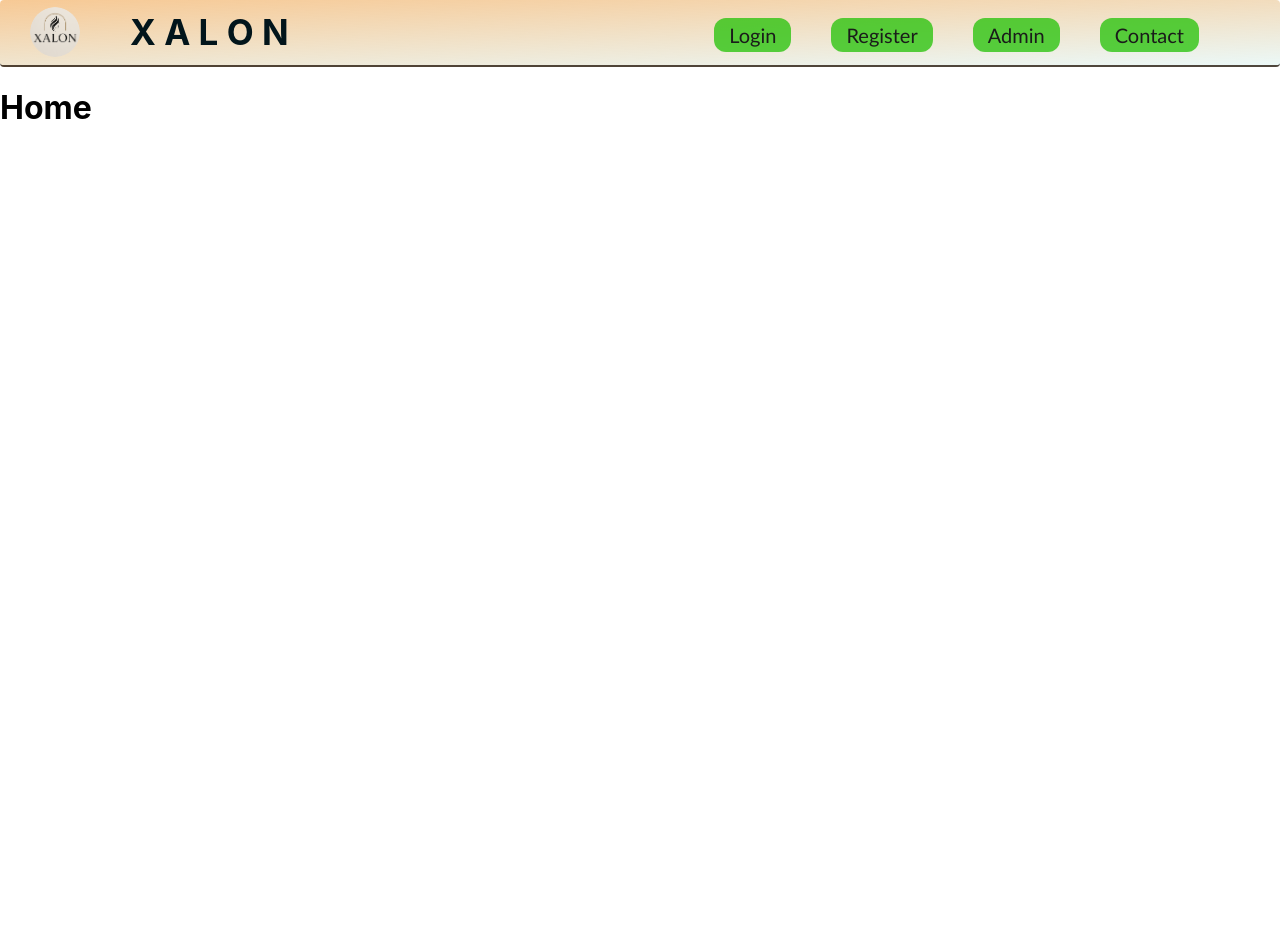
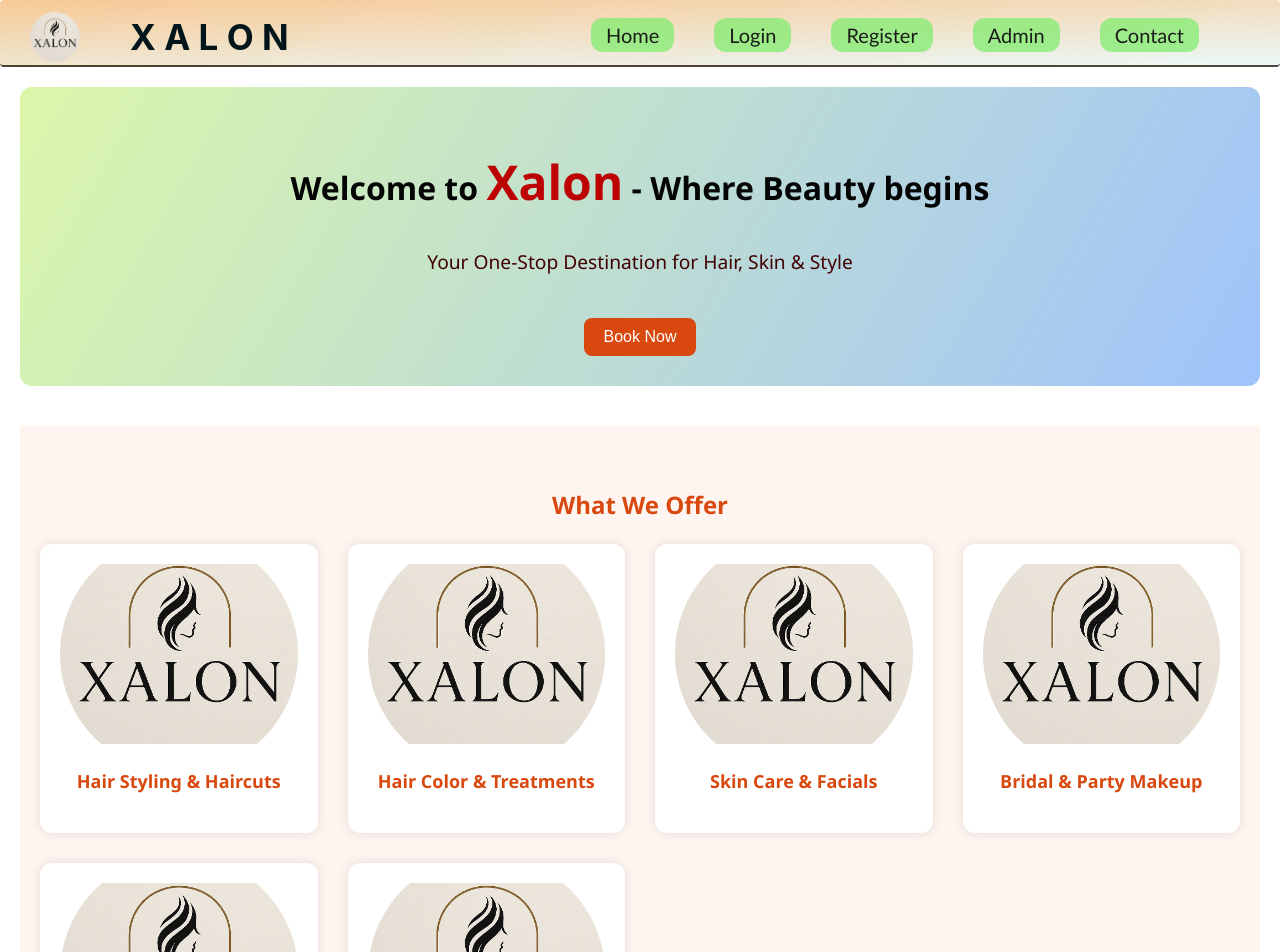
Before and after one commit to NITESH7KUMAR/Xalon, a React (Create React App) app: page / in a window 1280 px wide. Shown: the top 952 px of the page. Before the commit the page ends 800 px from the top, so only its background shows below. Built offline with nearby package versions, Linux system fonts and the light colour scheme.

Commit message:
home page setup

```diff
--- a/src/components/contact/contact.css
+++ b/src/components/contact/contact.css
@@ -2,6 +2,7 @@
 .contact {
     background: linear-gradient(to bottom, rgba(251, 247, 238, 0.518) 40%, rgba(248, 208, 248, 0.61) 50%, rgba(249, 220, 232, 0.63) 60%);
     color: white;
+    margin: 0px;
   }
 .contact {
     text-align: center;
--- a/src/components/home/home.css
+++ b/src/components/home/home.css
@@ -0,0 +1,98 @@
+.home{
+  font-family: 'Segoe UI',sans-serif;
+  padding: 20px;
+  line-height: 1.6;
+  color: #040404;
+  background-color:#fff;
+ }
+ .hero{
+  text-align: center;
+  background:linear-gradient(120deg,#dcf7aa, #9fc3fc);
+  padding: 30px 20px;
+  border-radius: 12px;
+ }
+ .hero h1{
+   font-size: 2.0em;
+ }
+ .hero p{
+   font-size: 1.2em;
+   color: #410101;
+   margin-bottom: 40px;
+ }
+ .brand{
+  color: #bc0202;
+  font-weight: bold;
+  font-size: 1.5em;
+ }
+ .services, .why-choose-us, .testimonials, .contact {
+  margin: 40px 0;
+}
+.services {
+  padding: 40px 20px;
+  background-color: #fff5f0;
+  text-align: center;
+}
+
+.services-grid {
+  display: grid;
+  grid-template-columns: repeat(auto-fit, minmax(250px, 1fr));
+  gap: 30px;
+  margin-top: 20px;
+}
+
+.service-card {
+  background: #fff;
+  border-radius: 12px;
+  box-shadow: 0 0 12px rgba(0,0,0,0.1);
+  padding: 20px;
+  transition: transform 0.3s ease;
+}
+
+.service-card:hover {
+  transform: translateY(-5px);
+  cursor: pointer;
+}
+
+.service-card img {
+  width: 100%;
+  height: 180px;
+  object-fit: cover;
+  border-radius: 8px;
+}
+
+.service-card h3 {
+  margin-top: 15px;
+  color: #d9480f;
+  font-size: 18px;
+}
+
+h2 {
+  color: #d9480f;
+  margin-bottom: 15px;
+}
+ul{
+  list-style: none;
+  padding: 0;
+}
+ul li {
+  margin-bottom: 10px;
+  font-size: 18px;
+}
+.testimonials blockquote {
+  font-style: italic;
+  margin: 15px 0;
+  border-left: 4px solid #fcb69f;
+  padding-left: 10px;
+}
+.book-btn {
+  background-color: #d9480f;
+  color: white;
+  padding: 10px 20px;
+  border: none;
+    border-radius: 8px;
+  cursor: pointer;
+  font-size: 16px;
+}
+.book-btn:hover {
+  background-color: #b43e0d;
+}
--- a/src/components/home/home.jsx
+++ b/src/components/home/home.jsx
@@ -1,7 +1,86 @@
-import React from 'react';
-function Home(){
-  return(
-    <h1>Home</h1>
+import React from "react";
+import "./home.css";
+import Footer from "../footer/footer";
+function Home() {
+  return (
+    <div className="home">
+      <section className="hero">
+        <h1>
+          Welcome to <span className="brand">Xalon</span> - Where Beauty begins
+        </h1>
+        <p>Your One-Stop Destination for Hair, Skin & Style</p>
+        <button className="book-btn">Book Now</button>
+      </section>
+
+      <section className="services">
+        <h2>What We Offer</h2>
+        <div className="services-grid">
+          <div className="service-card">
+            <img src="/assets/logo.png" alt="Hair Styling" />
+            <h3>Hair Styling & Haircuts</h3>
+          </div>
+          <div className="service-card">
+            <img src="/assets/logo.png" alt="Hair Color" />
+            <h3>Hair Color & Treatments</h3>
+          </div>
+          <div className="service-card">
+            <img src="/assets/logo.png" alt="Facials" />
+            <h3>Skin Care & Facials</h3>
+          </div>
+          <div className="service-card">
+            <img src="/assets/logo.png" alt="Makeup" />
+            <h3>Bridal & Party Makeup</h3>
+          </div>
+          <div className="service-card">
+            <img src="/assets/logo.png" alt="Manicure" />
+            <h3>Manicure & Pedicure</h3>
+          </div>
+          <div className="service-card">
+            <img src="/assets/logo.png" alt="Spa" />
+            <h3>Spa & Massage</h3>
+          </div>
+        </div>
+      </section>
+
+      <section className="why-choose-us">
+        <h2>Why Choose Us?</h2>
+        <ul>
+          <li>🏆 Certified Professionals</li>
+          <li>🛋️ Clean & Luxurious Ambience</li>
+          <li>💰 Affordable Packages</li>
+          <li>🌿 High-Quality Organic Products</li>
+          <li>📅 Online Booking Available</li>
+        </ul>
+      </section>
+
+      <section className="testimonials">
+        <h2>What Clients Say</h2>
+        <blockquote>
+          “The best salon experience I’ve ever had. Loved the ambience and
+          professionalism!”
+          <br />
+          <span>- Nitesh Kumar</span>
+        </blockquote>
+        <blockquote>
+          “I went for a haircut and came out with a new look and boosted
+          confidence!”
+          <br />
+          <span>- Sachin Bhanu</span>
+        </blockquote>
+      </section>
+
+      <section className="contact">
+        <h2>Visit Us Today!</h2>
+        <p>
+          Step into <strong>Xalon</strong> and step out as the best version of
+          yourself.
+        </p>
+        <p> LPU </p>
+        <p>📞 Call: 9876543210</p>
+        <button className="book-btn">Book Now</button>
+      </section>
+      <Footer />
+    </div>
   );
 }
 export default Home;
--- a/src/components/navbar/navbar.css
+++ b/src/components/navbar/navbar.css
@@ -52,7 +52,7 @@
   }
 
   .nav-links li {
-    background-color: rgba(37, 195, 9, 0.762);
+    background-color: rgba(132, 237, 113, 0.762);
     padding: 5px 15px;
     border-radius: 12px;
     transition: background-color 0.1s ease;
--- a/src/components/navbar/navbar.jsx
+++ b/src/components/navbar/navbar.jsx
@@ -11,6 +11,7 @@ function Navbar(){
         </div>
       <div className='logo1'>X A L O N</div>
    <ul class="nav-links">
+    <li class="nav-links1"><Link to="/Home">Home</Link></li>
     <li class="nav-links1"><Link to="/Login">Login</Link></li>
     <li class="nav-links1"><Link to="/Register">Register</Link></li>
     <li class="nav-links1"><Link to="/Admin">Admin</Link></li>
```
Also changed, not shown: public/assets/logo.png (added).
